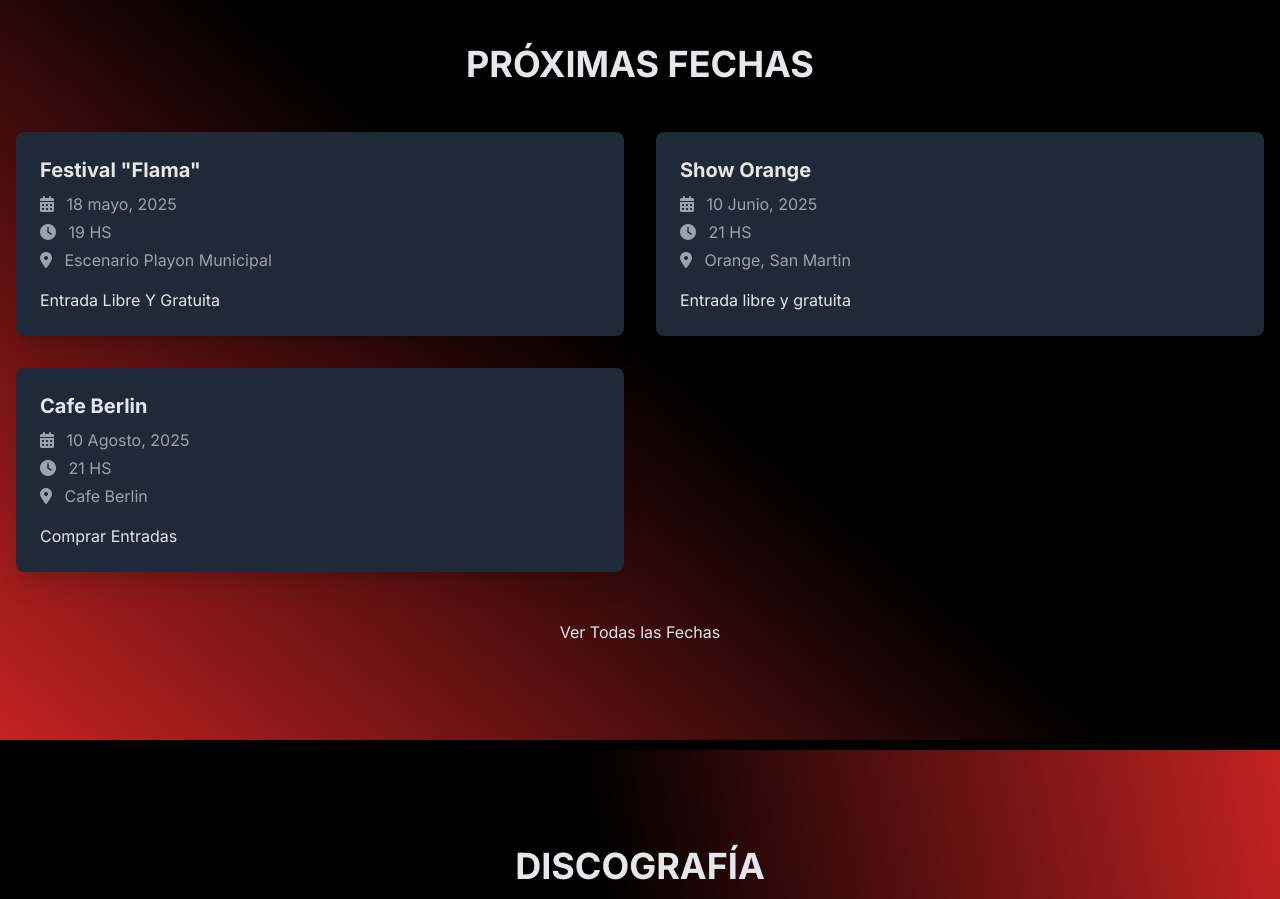
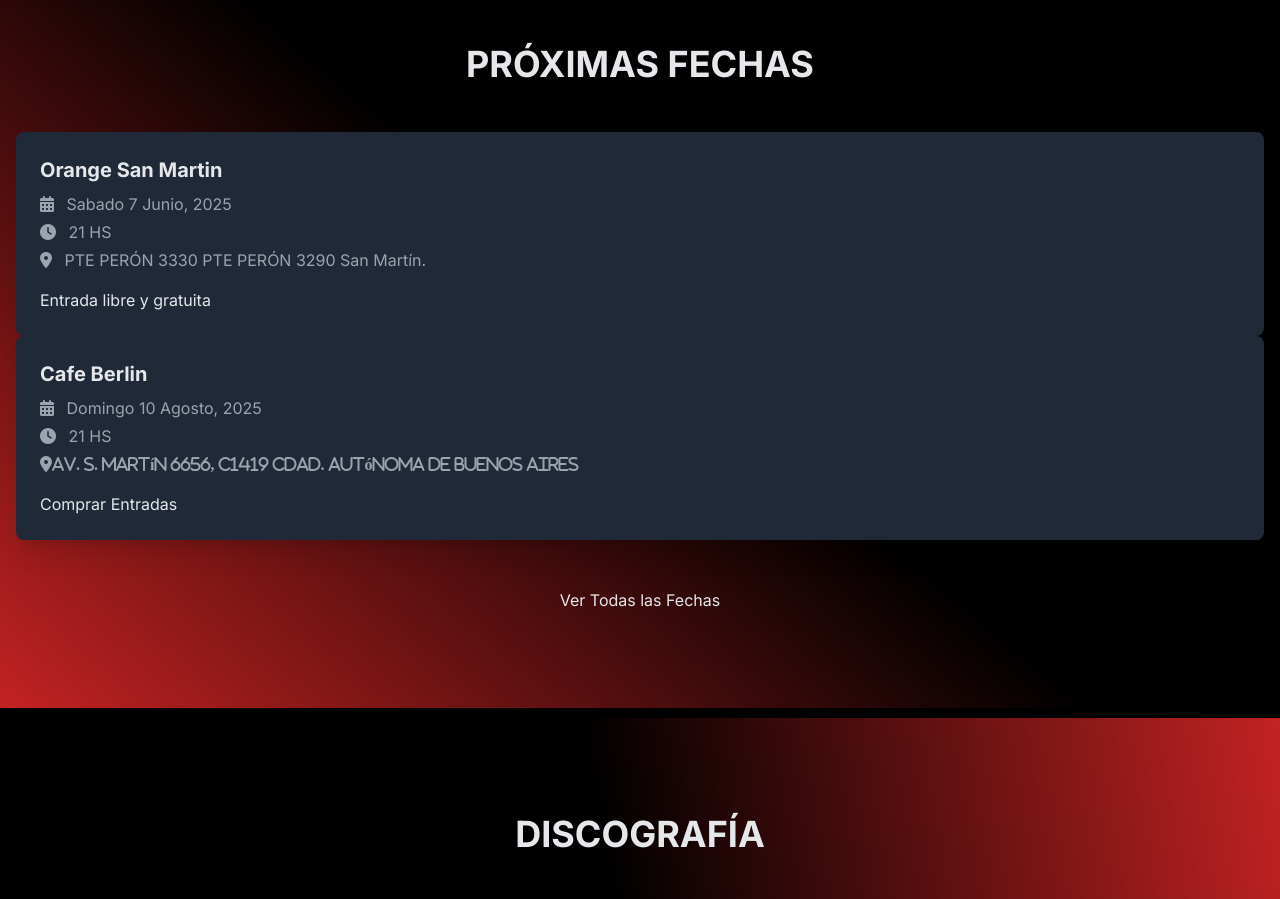
Before and after one commit to tobiasCarbonare/juanzoYLosQuias, a plain HTML site: page index.html in a window 1280 px wide. Shown: the part 1780-2679 px from the top of the page. Drawn offline with nearby package versions, Linux system fonts and the light colour scheme; grey boxes are pictures that could not be loaded.

Commit message:
modificacion de fechas

```diff
--- a/index.html
+++ b/index.html
@@ -201,26 +201,18 @@ setInterval(moveCarousel, 3000);
         <section id="gira" class="py-16 md:py-24 fechas">
             <div class="container mx-auto px-4">
                 <h2 class="text-3xl md:text-4xl font-bold text-center mb-12 fade-in-up">PRÓXIMAS FECHAS</h2>
-                <div id="tour-dates-container" class="grid grid-cols-1 md:grid-cols-2  gap-8">
-                     <div class="bg-gray-800 p-6 rounded-lg shadow-xl transform hover:scale-105 transition-transform duration-300 fade-in-up" style="animation-delay: 0.2s;">
-                        <h3 class="text-xl font-semibold text-white-500 mb-2">Festival "Flama"</h3>
-                        <p class="text-gray-400 mb-1"><i class="fas fa-calendar-alt mr-2"></i> 18 mayo, 2025</p>
-                         <p class="text-gray-400 mb-1"><i class="fas fa-clock mr-2"></i> 19 HS</p>
-                        <p class="text-gray-400 mb-4"><i class="fas fa-map-marker-alt mr-2"></i> Escenario Playon Municipal</p>
-                        <a href="#" class="btn btn-primary w-full text-center">Entrada Libre Y Gratuita</a>
-                    </div>
                     <div class="bg-gray-800 p-6 rounded-lg shadow-xl transform hover:scale-105 transition-transform duration-300 fade-in-up" style="animation-delay: 0.1s;">
-                        <h3 class="text-xl font-semibold text-white-500 mb-2">Show Orange</h3>
-                        <p class="text-gray-400 mb-1"><i class="fas fa-calendar-alt mr-2"></i> 10 Junio, 2025</p>
+                        <h3 class="text-xl font-semibold text-white-500 mb-2">Orange San Martin</h3>
+                        <p class="text-gray-400 mb-1"><i class="fas fa-calendar-alt mr-2"></i> Sabado 7 Junio, 2025</p>
                          <p class="text-gray-400 mb-1"><i class="fas fa-clock mr-2"></i> 21 HS</p>
-                        <p class="text-gray-400 mb-4"><i class="fas fa-map-marker-alt mr-2"></i> Orange, San Martin</p>
+                        <p class="text-gray-400 mb-4"><i class="fas fa-map-marker-alt mr-2"></i> PTE PERÓN 3330 PTE PERÓN 3290 San Martín.</p>
                         <a href="#" class="btn btn-primary w-full text-center">Entrada libre y gratuita</a>
                     </div>
                     <div class="bg-gray-800 p-6 rounded-lg shadow-xl transform hover:scale-105 transition-transform duration-300 fade-in-up" style="animation-delay: 0.2s;">
                         <h3 class="text-xl font-semibold text-white-500 mb-2">Cafe Berlin</h3>
-                        <p class="text-gray-400 mb-1"><i class="fas fa-calendar-alt mr-2"></i> 10 Agosto, 2025</p>
+                        <p class="text-gray-400 mb-1"><i class="fas fa-calendar-alt mr-2"></i> Domingo 10 Agosto, 2025</p>
                          <p class="text-gray-400 mb-1"><i class="fas fa-clock mr-2"></i> 21 HS</p>
-                        <p class="text-gray-400 mb-4"><i class="fas fa-map-marker-alt mr-2"></i> Cafe Berlin</p>
+                        <p class="text-gray-400 mb-4"><i class="fas fa-map-marker-alt mr-2">Av. S. Martín 6656, C1419 Cdad. Autónoma de Buenos Aires</i> </p>
                         <a href="#" class="btn btn-primary w-full text-center">Comprar Entradas</a>
                     </div>
 
@@ -472,9 +464,7 @@ La banda continúa su camino con la convicción de que la música, más que un f
             const tourDatesContainer = document.getElementById('tour-dates-container');
             let datesLoaded = 0;
             const datesToAdd = [ // Fechas de ejemplo adicionales
-                { city: "A CONFIRMAR", date: "05 A CONFIRMAR, 2025", venue: "A CONFIRMAR Arena", delay: "0.1s" },
-                { city: "A CONFIRMAR, Chile", date: "20 A CONFIRMAR, 2025", venue: "A CONFIRMAR Arena", delay: "0.2s" },
-                { city: "A CONFIRMAR, Colombia", date: "10 A CONFIRMAR, 2025", venue: "A CONFIRMAR Arena Bogotá", delay: "0.3s" }
+                {}//aca puedo agregar mas fechas
             ];
 
             if (loadMoreDatesButton && tourDatesContainer) {
```
